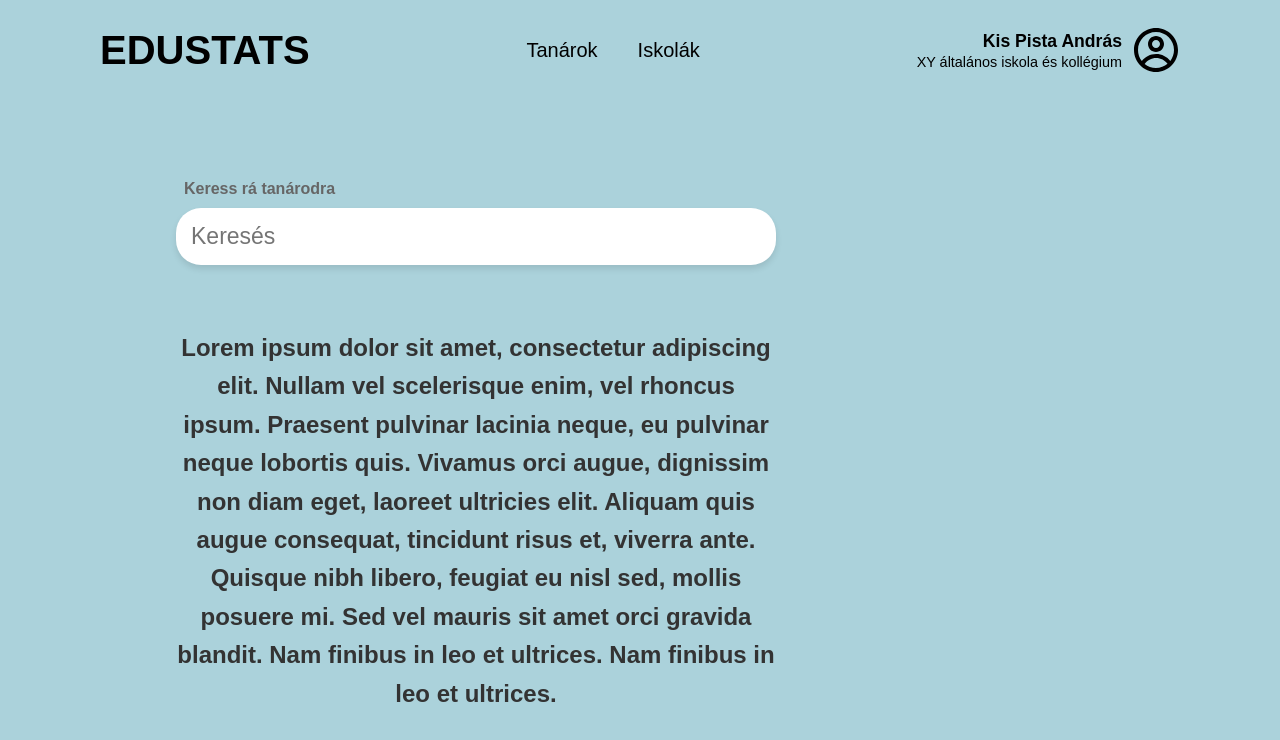
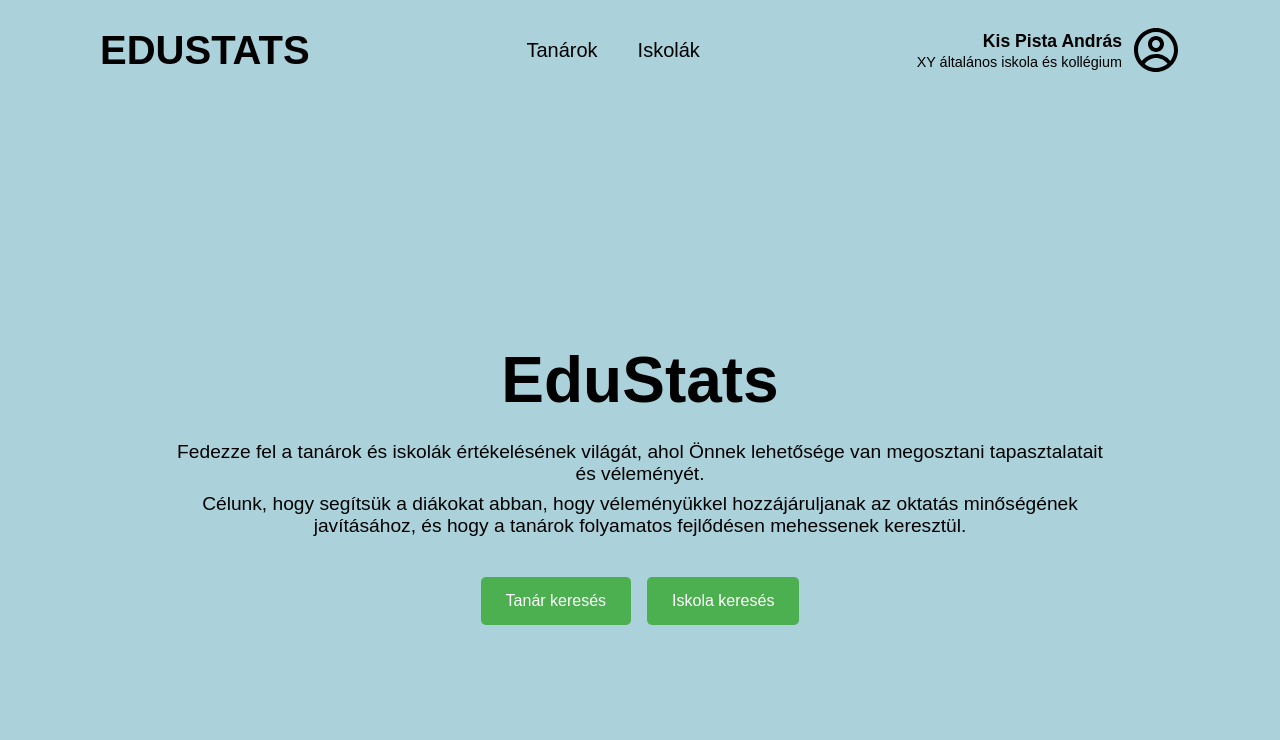
Before and after one commit to sacaaa/szoftverfejlesztesi-modszertanok-projekt, a React (Vite) app in the folder src/client/: page / in a window 1280 px wide. Shown: the top 740 px of the page. Built offline with nearby package versions, Linux system fonts and the light colour scheme.

Commit message:
edit: home page módosítás

```diff
--- /dev/null
+++ b/src/client/src/pages/HomePage/HomePage.css
@@ -0,0 +1,48 @@
+.homepage {
+    display: flex;
+    flex-direction: column;
+    justify-content: center; /* Függőleges középre igazítás */
+    align-items: center; /* Vízszintes középre igazítás */
+    padding: 2rem;
+    min-height: 100vh; /* Magasság beállítása a teljes nézethez */
+    width: var(--main-max-width); /* A maximális szélesség beállítása */
+    margin: 0 auto; /* Középre igazítás */
+    background-color: var(--main-bg-color); /* Háttérszín */
+}
+
+.title {
+    font-size: 4rem; /* Nagyobb betűméret a címhez */
+    color: var(--main-text-color);
+    margin-bottom: 1rem; /* Alsó margó a cím alatt */
+}
+
+.description {
+    text-align: center; /* Középre igazítás */
+    margin-bottom: 2rem; /* Margó a gombok felett */
+}
+
+.description p {
+    font-size: 1.2rem; /* Szöveg mérete */
+    color: #000000; /* Szöveg színe */
+    margin: 0.5rem 0; /* Margó a bekezdések között */
+}
+
+.button-container {
+    display: flex; /* Gombok egymás mellett */
+    gap: 1rem; /* Különbség a gombok között */
+}
+
+.search-button {
+    padding: 15px 25px;
+    border: none;
+    border-radius: 5px;
+    background-color: #4CAF50; /* Zöld szín */
+    color: white;
+    font-size: 1rem;
+    cursor: pointer;
+    transition: background-color 0.3s;
+}
+
+.search-button:hover {
+    background-color: #45a049; /* Sötétebb zöld hover állapot */
+}
--- a/src/client/src/pages/HomePage/HomePage.tsx
+++ b/src/client/src/pages/HomePage/HomePage.tsx
@@ -1,9 +1,34 @@
 import Navbar from "../../components/Navbar/Navbar";
-import Searchbar_textbox from "../../components/Searchbar_textbox/Searchbar_textbox";
+import { Link } from "react-router-dom"; // Importálás a Link komponenshez
+import './HomePage.css';
 
 export default function HomePage() {
-    return (<>
-        <Navbar />
-        <Searchbar_textbox />
-    </>)
+    return (
+        <>
+            <Navbar />
+            <div className="homepage">
+                <h1 className="title">EduStats</h1>
+                <div className="description">
+                    <p>
+                        Fedezze fel a tanárok és iskolák értékelésének világát,
+                        ahol Önnek lehetősége van megosztani tapasztalatait és véleményét.
+                    </p>
+                    <p>
+                        Célunk, hogy segítsük a diákokat abban, hogy véleményükkel
+                        hozzájáruljanak az oktatás minőségének javításához,
+                        és hogy a tanárok folyamatos fejlődésen mehessenek
+                        keresztül.
+                    </p>
+                </div>
+                <div className="button-container">
+                    <Link to="/teachers">
+                        <button className="search-button">Tanár keresés</button>
+                    </Link>
+                    <Link to="/schools">
+                        <button className="search-button">Iskola keresés</button>
+                    </Link>
+                </div>
+            </div>
+        </>
+    );
 }
```
